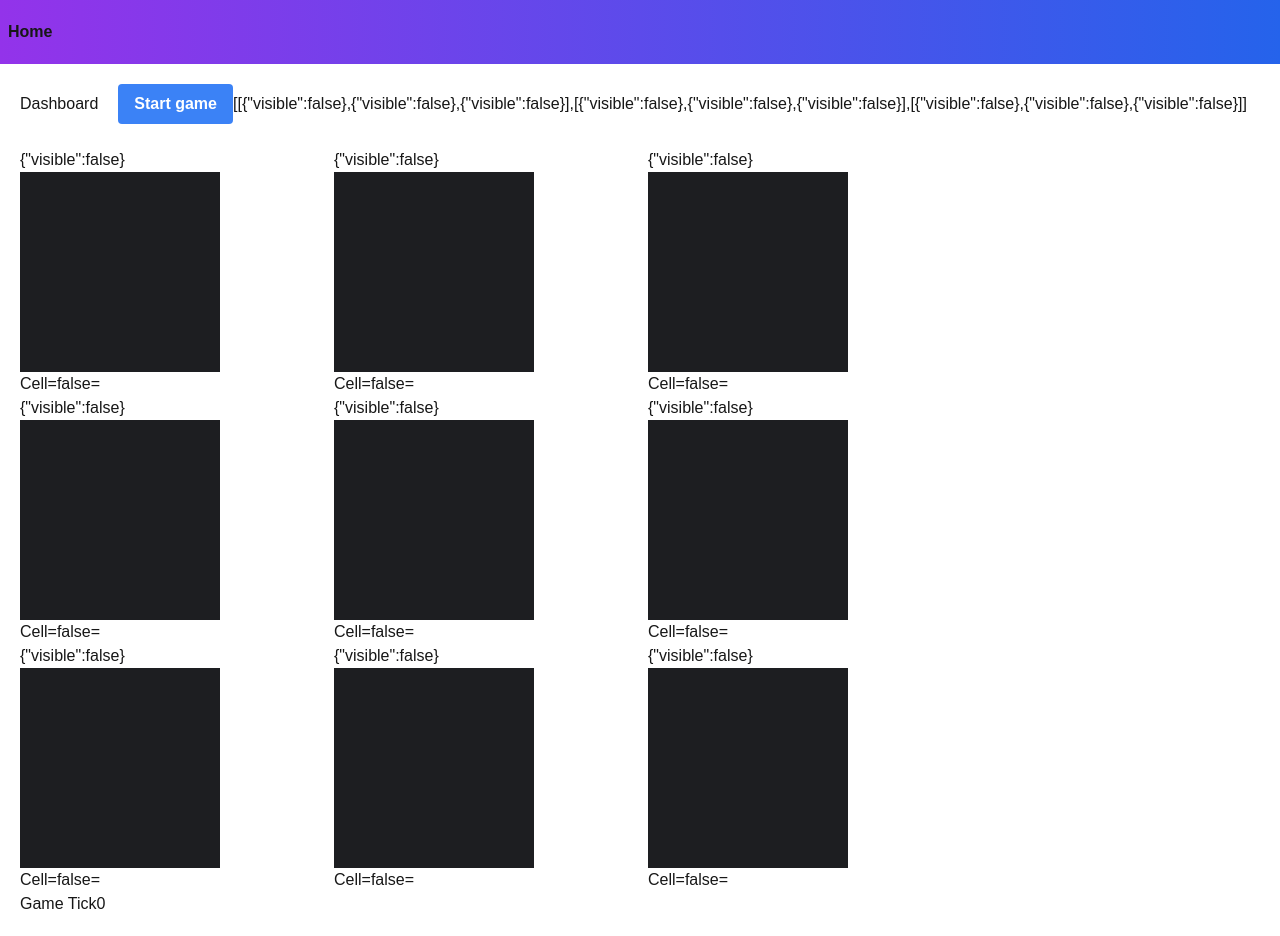
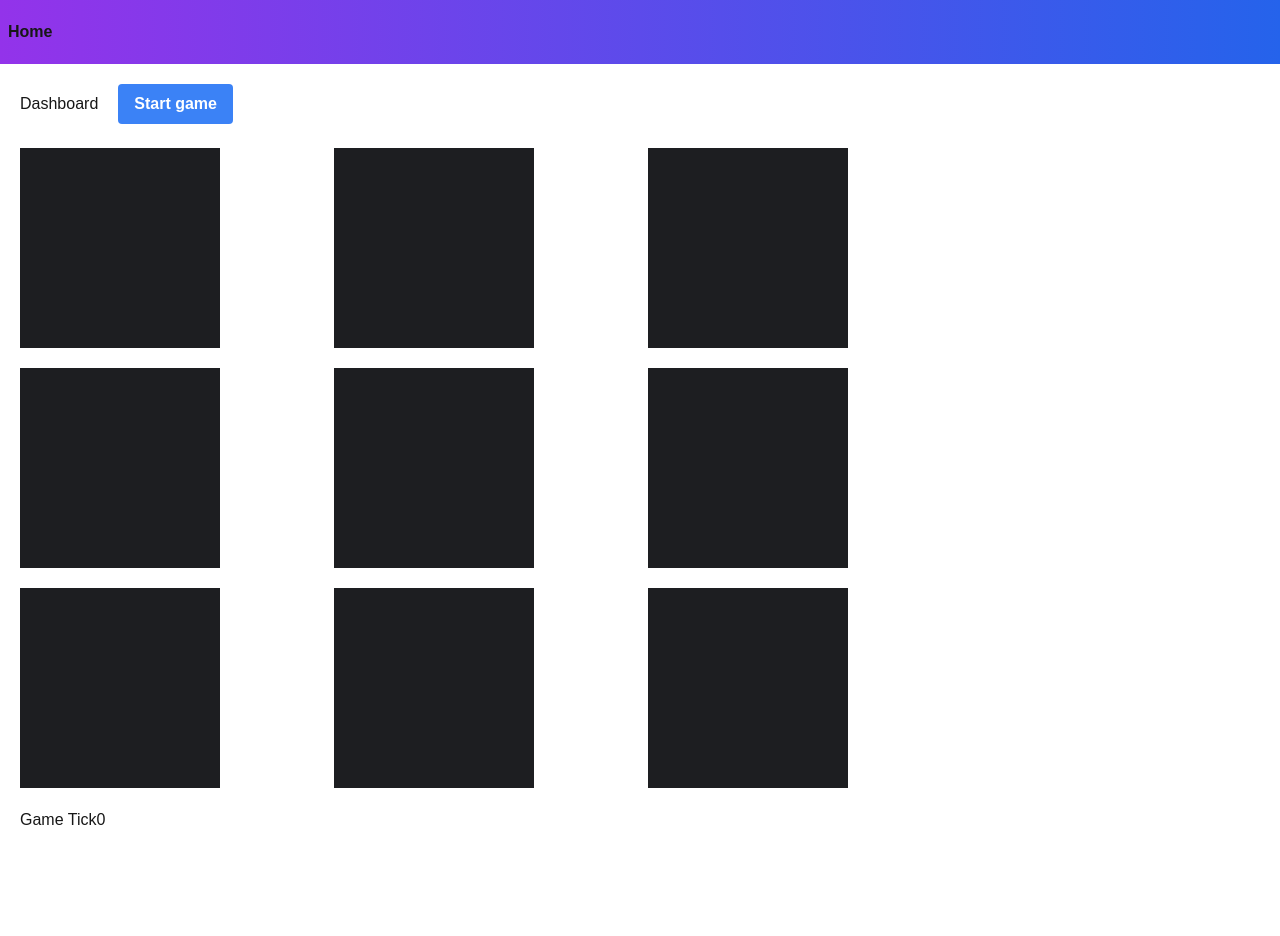
Before and after one commit to burymm/hamster-killer, a Next.js app: page / in a window 1280 px wide. After the commit the page ends 852 px from the top, so only its background shows below. Built offline with nearby package versions, Linux system fonts and the light colour scheme.

Commit message:
Remove debug info, update some styles

```diff
--- a/app/components/Cell.tsx
+++ b/app/components/Cell.tsx
@@ -2,9 +2,10 @@ import { useEffect, useState } from 'react';
 
 interface CellProps {
     visible: boolean;
+    className: string;
 }
 
-const Cell = ({visible = false}: CellProps) => {
+const Cell = ({visible = false, className}: CellProps) => {
 
     const [isShow, setIsShow] = useState(visible);
 
@@ -17,11 +18,10 @@ const Cell = ({visible = false}: CellProps) => {
     }
 
     return (
-        <div onClick={handleClick}>
+        <div className={className} onClick={handleClick}>
             <div className={`${isShow ? 'show' : ''} image-container`}>
 
             </div>
-            Cell={isShow?.toString()}=
         </div>
     );
 }
--- a/app/page.tsx
+++ b/app/page.tsx
@@ -18,14 +18,13 @@ export default function Home() {
         })
     });
 
-    const currentTimer = useRef();
+    let currentTimer: number;
     useEffect(() => {
-        console.log('state=', state);
-        return () => clearInterval(currentTimer.current);
+        return () => clearInterval(currentTimer);
     }, []);
 
     const startTimer = () => {
-        currentTimer.current = window.setInterval(() => {
+        currentTimer = window.setInterval(() => {
             tick();
             // const newMap = tick();
             // setState({
@@ -36,7 +35,7 @@ export default function Home() {
     };
 
     const stopTimer = () => {
-        clearInterval(currentTimer.current);
+        clearInterval(currentTimer);
     };
 
     const router = useRouter();
@@ -61,7 +60,6 @@ export default function Home() {
         rowIndexRnd = (rowIndexRnd < 0) ? 0 : rowIndexRnd;
         let cellIndexRnd = Math.abs(Math.round(Math.random() * MAP_SIZE - 1));
         cellIndexRnd = cellIndexRnd < 0 ? 0 : cellIndexRnd;
-        console.log(rowIndexRnd, cellIndexRnd);
         const newMap = state.map.map((row, rowIndex) => {
             return [
                 ...row.map((cell, cellIndex) => {
@@ -86,11 +84,10 @@ export default function Home() {
             </button>
             <button className="bg-blue-500 hover:bg-blue-700 text-white font-bold py-2 px-4 rounded"
                     onClick={ startGameClick }> {state.gameInProgress ? 'Reset' : 'Start game'}</button>
-                    {JSON.stringify(state.map)}
             <div className="playground grid grid-cols-4 gap-4">
                 { state.map.map((row, rowIndex) => {
                     return <div key={ rowIndex }>
-                        { row.map((cell, cellIndex) => <>{JSON.stringify(cell)}<Cell visible={cell.visible} key={ `${ rowIndex }_${ cellIndex }` }/></>) }
+                        { row.map((cell, cellIndex) => <Cell className="mb-5" visible={cell.visible} key={ `${ rowIndex }_${ cellIndex }` }/>) }
                     </div>;
                 }) }
             </div>
```
